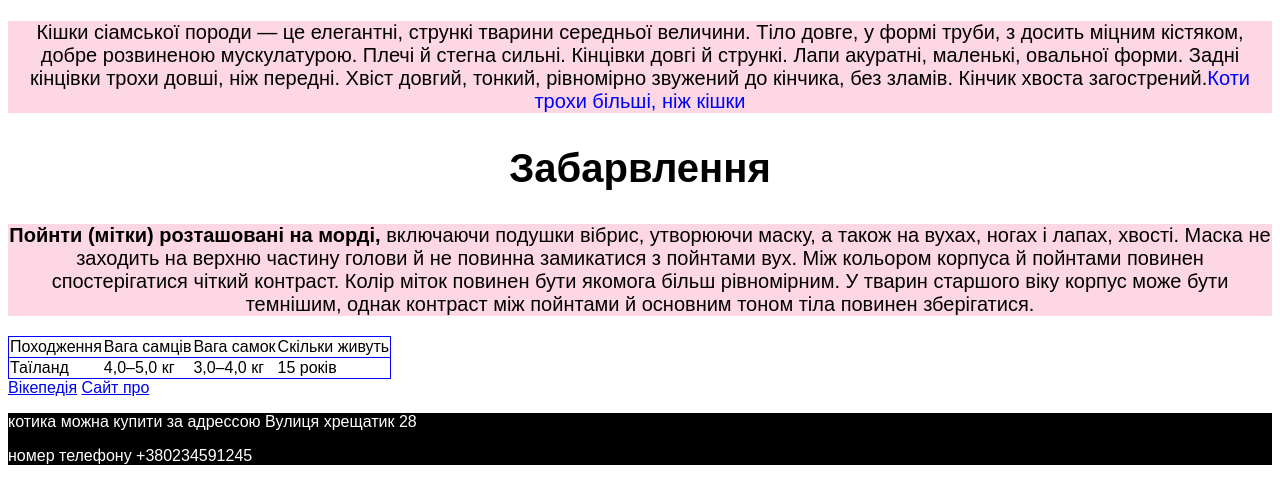
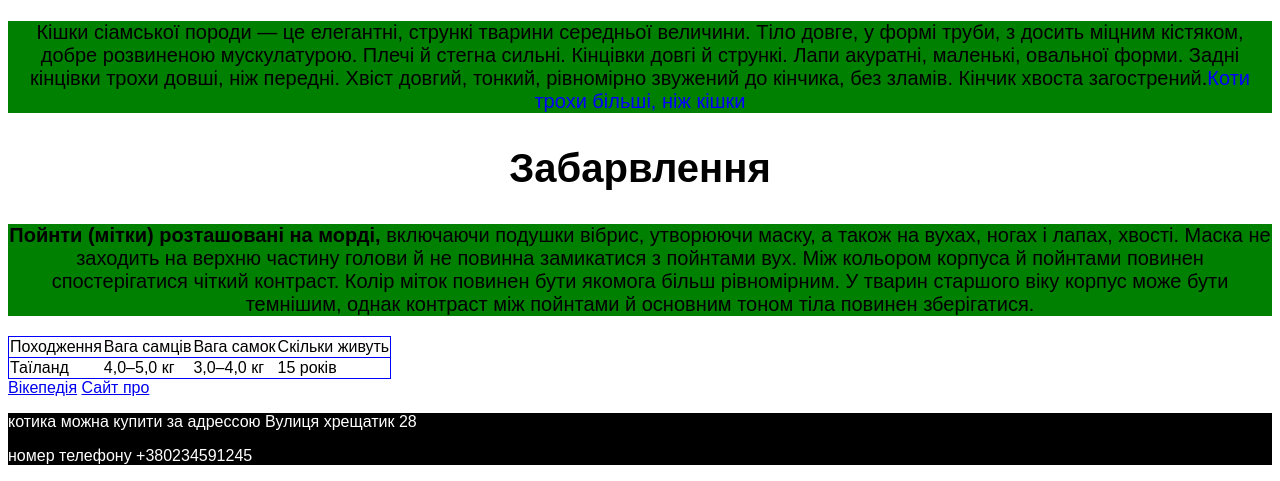
Before and after one commit to VladMarmoliuk/cat, a plain HTML site: page index.html in a window 1280 px wide. Shown: the part 503-984 px from the top of the page. Drawn offline with Linux system fonts and the light colour scheme.

Commit message:
Update index.html

```diff
--- a/index.html
+++ b/index.html
@@ -11,9 +11,9 @@
          </p>
     </header>
          <main>
-               <p style="text-align:center;background-color:#FDD7E4;font-size:20px;">Кішки сіамської породи — це елегантні, стрункі тварини середньої величини. Тіло довге, у формі труби, з досить міцним кістяком, добре розвиненою мускулатурою. Плечі й стегна сильні. Кінцівки довгі й стрункі. Лапи акуратні, маленькі, овальної форми. Задні кінцівки трохи довші, ніж передні. Хвіст довгий, тонкий, рівномірно звужений до кінчика, без зламів. Кінчик хвоста загострений.<font color="blue">Коти трохи більші, ніж кішки</font> </p>
+               <p style="text-align:center;background-color:green;font-size:20px;">Кішки сіамської породи — це елегантні, стрункі тварини середньої величини. Тіло довге, у формі труби, з досить міцним кістяком, добре розвиненою мускулатурою. Плечі й стегна сильні. Кінцівки довгі й стрункі. Лапи акуратні, маленькі, овальної форми. Задні кінцівки трохи довші, ніж передні. Хвіст довгий, тонкий, рівномірно звужений до кінчика, без зламів. Кінчик хвоста загострений.<font color="blue">Коти трохи більші, ніж кішки</font> </p>
                 <h2 style="text-align:center;font-size:40px;">Забарвлення</h2>
-                 <p style="text-align:center;background-color:#FDD7E4;font-size:20px;"> <b>Пойнти (мітки) розташовані на морді,</b> включаючи подушки вібрис, утворюючи маску, а також на вухах, ногах і лапах, хвості. Маска не заходить на верхню частину голови й не повинна замикатися з пойнтами вух. Між кольором корпуса й пойнтами повинен спостерігатися чіткий контраст. Колір міток повинен бути якомога більш рівномірним. У тварин старшого віку корпус може бути темнішим, однак контраст між пойнтами й основним тоном тіла повинен зберігатися.</p>
+                 <p style="text-align:center;background-color:green;font-size:20px;"> <b>Пойнти (мітки) розташовані на морді,</b> включаючи подушки вібрис, утворюючи маску, а також на вухах, ногах і лапах, хвості. Маска не заходить на верхню частину голови й не повинна замикатися з пойнтами вух. Між кольором корпуса й пойнтами повинен спостерігатися чіткий контраст. Колір міток повинен бути якомога більш рівномірним. У тварин старшого віку корпус може бути темнішим, однак контраст між пойнтами й основним тоном тіла повинен зберігатися.</p>
                </main>
                <table style="border-collapse:collapse;">
                  <tr style="border:1px solid blue">
```
